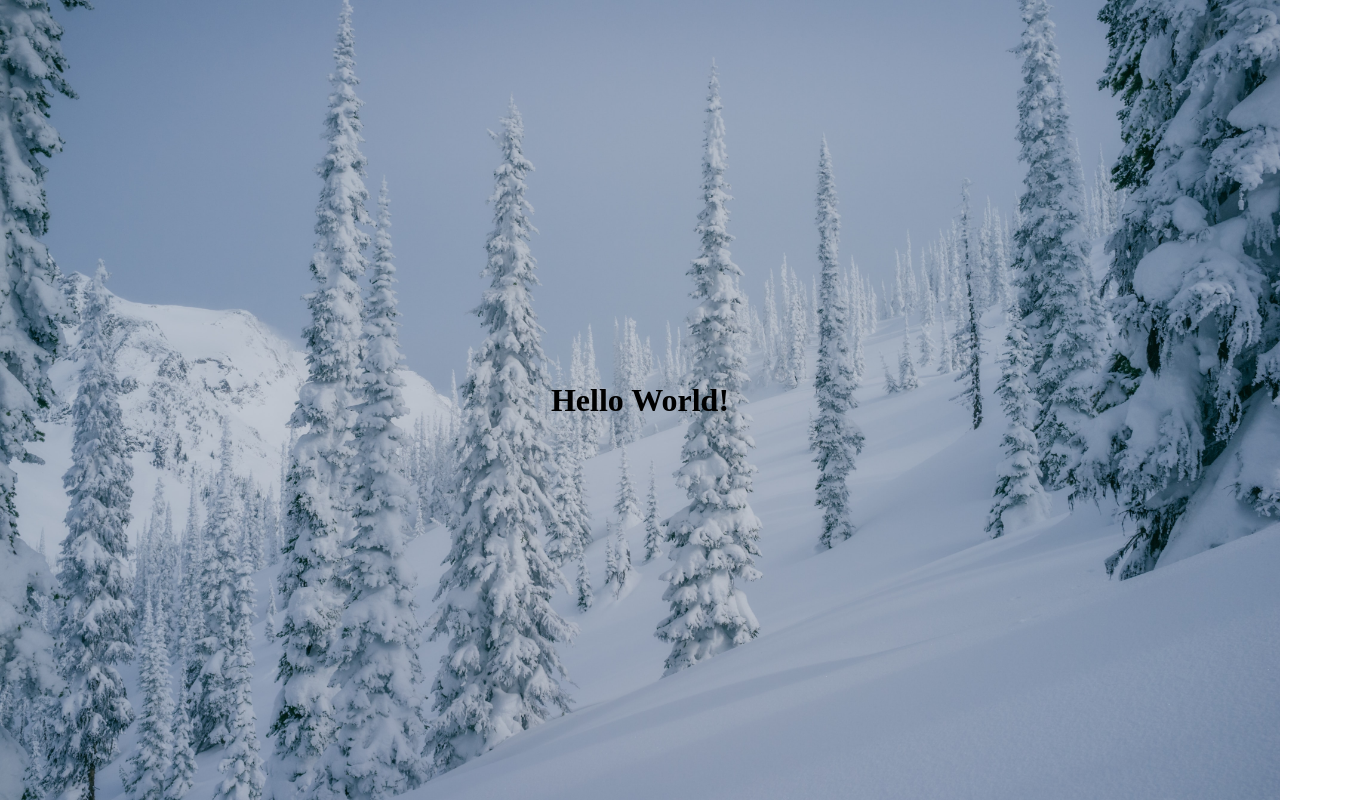
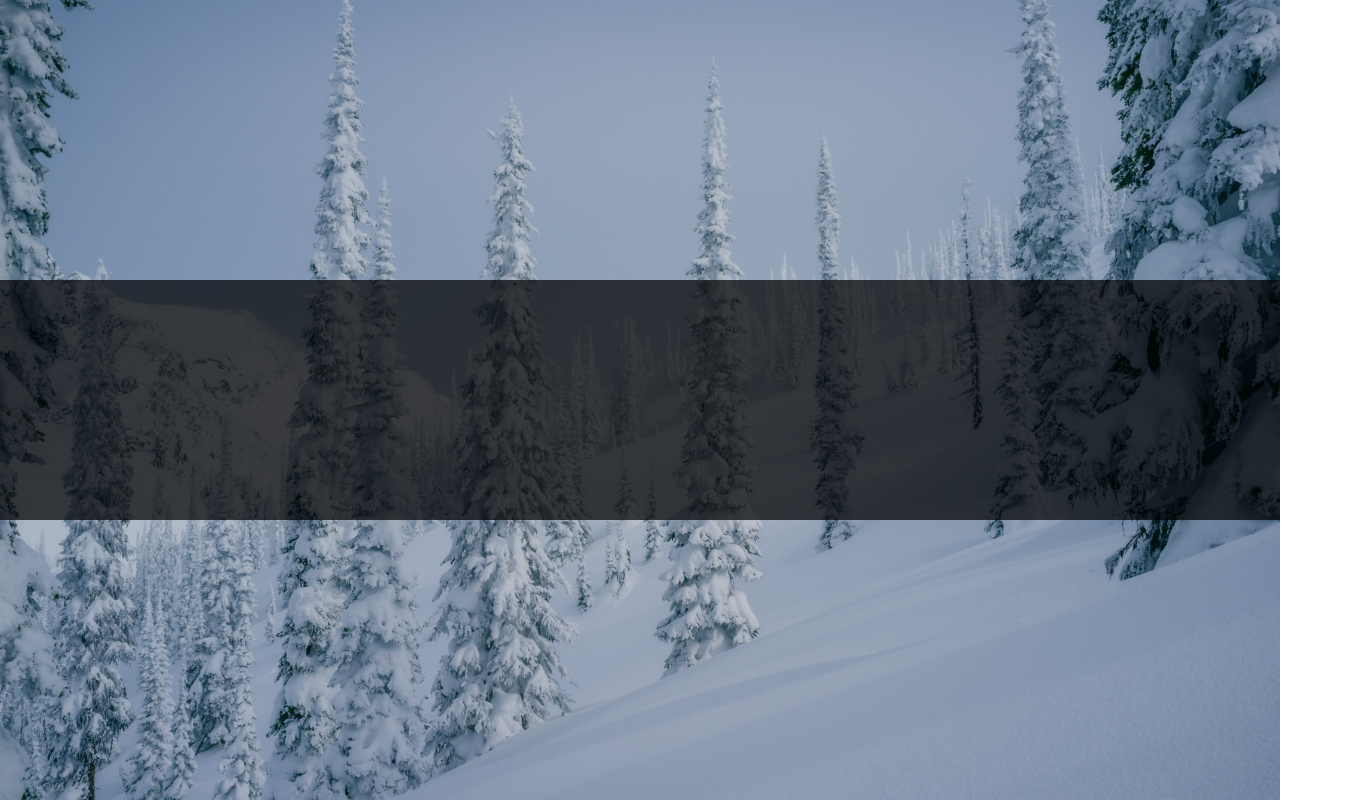
Before and after one commit to NedzadDonlagic04/vuejs-random-quotes, a Vue app: page / in a window 1280 px wide. Shown: the whole page, 1360 px wide, since content can reach past the window. Built offline with nearby package versions, Linux system fonts and the light colour scheme.

Commit message:
Added place for quotes to appear in with animation

```diff
--- a/src/App.vue
+++ b/src/App.vue
@@ -1,3 +1,52 @@
 <template>
-    <h1>Hello World!</h1>
+    <div class="quote-container">
+        <p class="quote">"It simply works"</p>
+        <p class="person">- Me</p>
+    </div>
 </template>
+
+<style scoped>
+    .quote-container {
+        height: 15rem;
+        width: 100rem;
+        background-color: var(--bg-cover);
+        color: white;
+        font-size: 3rem;
+        position: relative;
+    }
+
+    .quote {
+        position: absolute;
+        top: var(--vertical-pos);
+        left: var(--horizontal-pos1);
+        padding: 3rem 3rem .5rem 3rem;
+        transform: translateX(-5rem);
+    }
+
+    .person {
+        position: absolute;
+        bottom: var(--vertical-pos);
+        right: var(--horizontal-pos1);
+        padding: .5rem 3rem 3rem 3rem;
+        transform: translateX(5rem);
+    }
+
+    .quote,
+    .person {
+        opacity: 0;
+        transition: all var(--quote-animation-time);
+    }
+
+    .quote-container:hover .quote,
+    .quote-container:hover .person{
+        opacity: 1;
+    }
+
+    .quote-container:hover .quote {
+        left: var(--horizontal-pos2);
+    }
+
+    .quote-container:hover .person {
+        right: var(--horizontal-pos2);
+    }
+</style>
```
